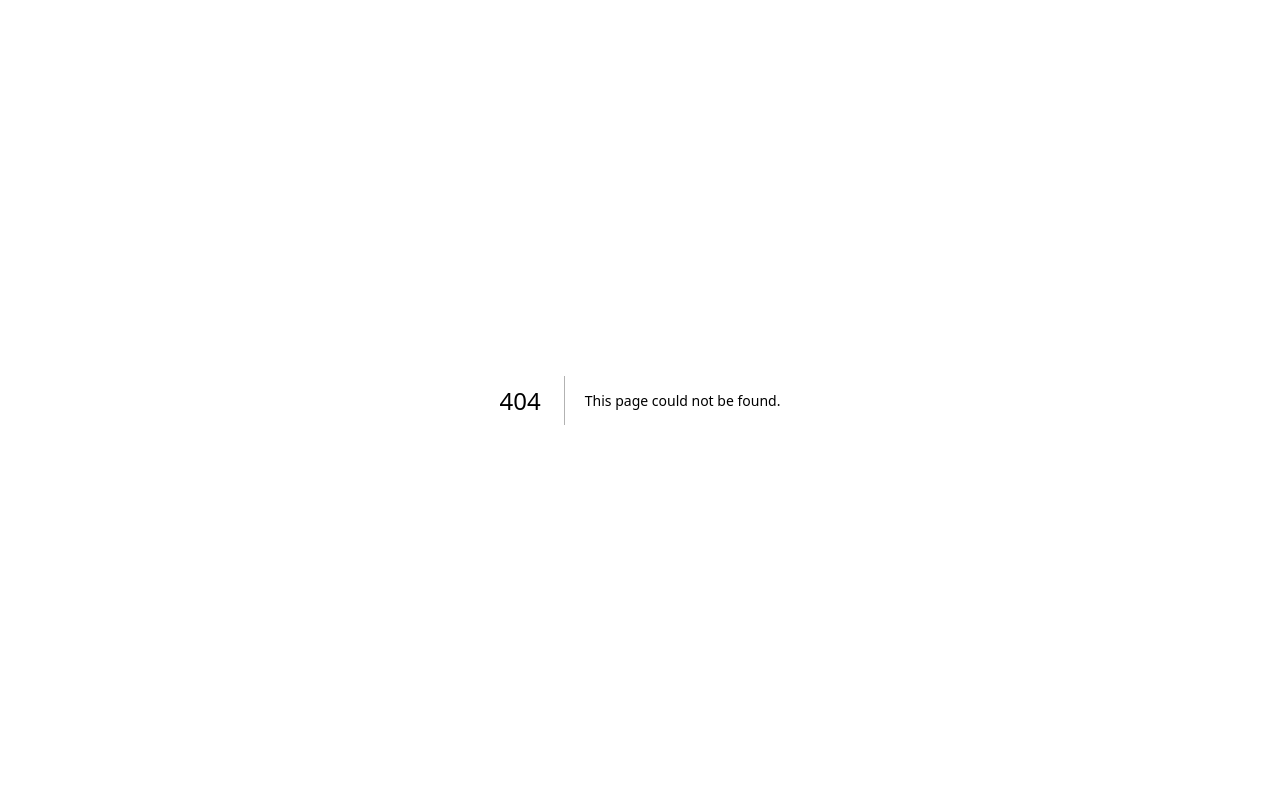
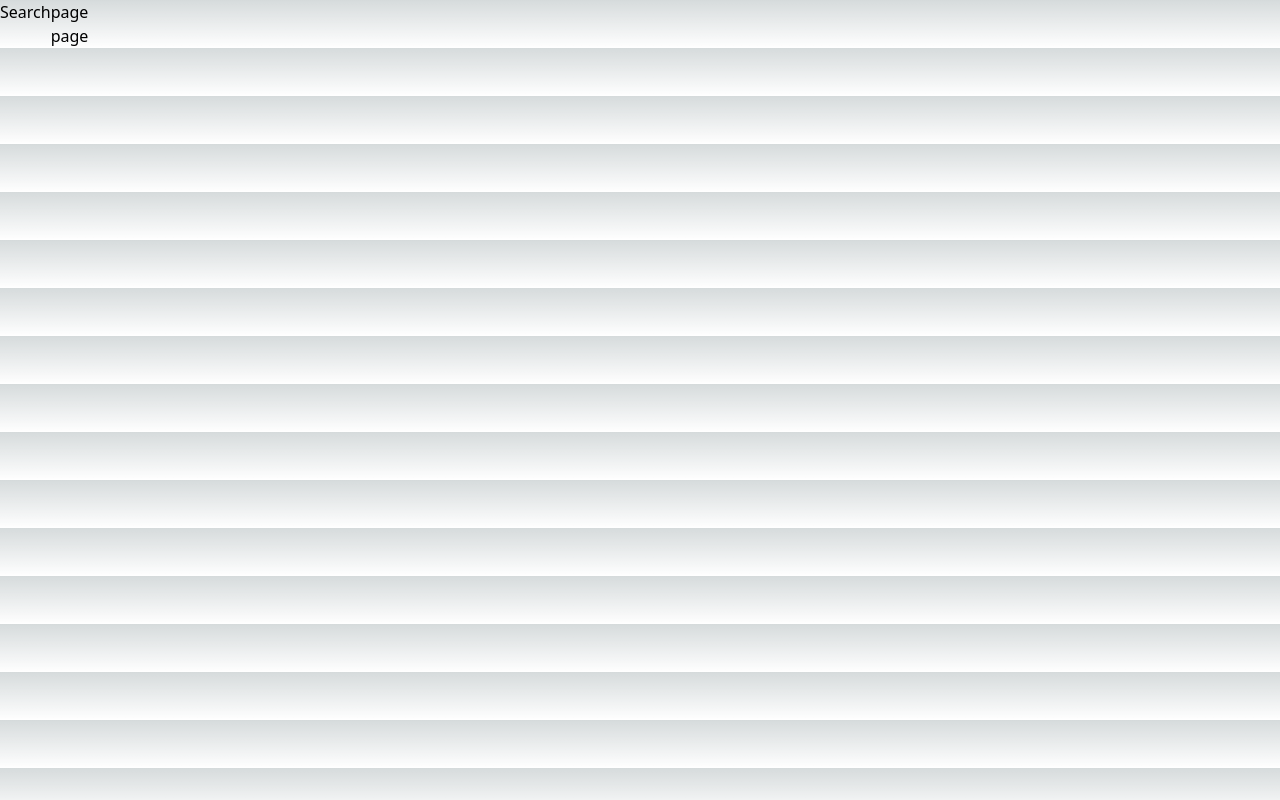
Before and after one commit to arsalan06/nextjs-13, a Next.js app: page /search in a window 1280 px wide. Before the commit this address had no page. Built offline with nearby package versions, Linux system fonts and the light colour scheme.

Commit message:
integrate todo API and dynamic routes add page not found page

```diff
--- a/package.json
+++ b/package.json
@@ -20,6 +20,8 @@
     "typescript": "5.0.4"
   },
   "devDependencies": {
+    "autoprefixer": "^10.4.14",
+    "postcss": "^8.4.23",
     "tailwindcss": "^3.3.2"
   }
 }
--- /dev/null
+++ b/postcss.config.js
@@ -0,0 +1,6 @@
+module.exports = {
+  plugins: {
+    tailwindcss: {},
+    autoprefixer: {},
+  },
+}
--- a/src/app/globals.css
+++ b/src/app/globals.css
@@ -1,3 +1,6 @@
+@tailwind base;
+@tailwind components;
+@tailwind utilities;
 :root {
   --max-width: 1100px;
   --border-radius: 12px;
--- /dev/null
+++ b/src/app/search/layout.tsx
@@ -0,0 +1,31 @@
+// import Search from "./Search"
+
+import Search from "./page";
+
+// export const metadata = {
+//   title: 'Create Next App',
+//   description: 'Generated by create next app',
+// }
+
+export default function RootLayout({
+  children,
+}: {
+  children: React.ReactNode;
+}) {
+  return (
+    <main
+      style={{
+        display: "flex",
+      }}
+    >
+      <div>
+        <h1>Search</h1>
+      </div>
+      <div>
+        {/* @ts-ignore */}
+        <Search />
+        <div>{children}</div>
+      </div>
+    </main>
+  );
+}
--- /dev/null
+++ b/src/app/search/page.tsx
@@ -0,0 +1,9 @@
+import React from 'react'
+
+function Search() {
+  return (
+    <div>page</div>
+  )
+}
+
+export default Search
--- /dev/null
+++ b/src/app/todos/[todoId]/not-found.tsx
@@ -0,0 +1,9 @@
+import React from 'react'
+
+function NotFound() {
+  return (
+    <div>NotFound</div>
+  )
+}
+
+export default NotFound
--- a/src/app/todos/[todoId]/page.tsx
+++ b/src/app/todos/[todoId]/page.tsx
@@ -1,5 +1,8 @@
 import React from "react";
 import { Todo } from "../../../../typings";
+import {notFound} from "next/navigation"
+export const dynamicParams=true;
+// dynamicParams is used for generation a page that is not generated at build time but it has a problem it will rander UI for that page which has not data available. for this problemwe will use notFound function
 type PageProps = {
   params: {
     todoId: string;
@@ -7,20 +10,38 @@ type PageProps = {
 };
 const fetchTodos = async (todoId: string) => {
   const res = await fetch(
-    `https://jsonplaceholder.typicode.com/todos/${todoId}`
+    `https://jsonplaceholder.typicode.com/todos/${todoId}`,
+    // {cache:"force-cache"}  static side generation
+    {next:{revalidate: 60}} //increatmental static generation
+    // {cache:"no-cache"}  server side generation
   );
   const todos: Todo[] = await res.json();
+  console.log(todos)
   return todos;
 };
 async function TodoPage({ params: { todoId } }: PageProps) {
   const todos = await fetchTodos(todoId);
+  {/* @ts-ignore */}
+  if(!todos.id) return notFound()
   return (
     <div className="p-10 bg-yellow-200 border-2 m-2 shadow-lg">
       <p>
-        #{todos.id}:{todos.title}
+        {/* @ts-ignore */}
+        #{todos?.id}:{todos?.title}
       </p>
     </div>
   );
 }
 
+// Return a list of `params` to populate the [slug] dynamic segment
+export async function generateStaticParams() {
+  const res = await fetch('https://jsonplaceholder.typicode.com/todos/')
+  const todos:Todo[]=await res.json();
+ // for this DEMO we are only prebuilding the first 10 pages to avoid being rate limited by the DEMO API
+ const trimmedTodos=todos.slice(0.10);
+  return trimmedTodos.map((todo) => ({
+    todoId: todo.id.toString(),
+  }));
+}
+
 export default TodoPage;
--- /dev/null
+++ b/src/app/todos/layout.tsx
@@ -0,0 +1,26 @@
+import TodosList from "./TodosList"
+
+// export const metadata = {
+//   title: 'Create Next App',
+//   description: 'Generated by create next app',
+// }
+
+export default function RootLayout({
+  children,
+}: {
+  children: React.ReactNode
+}) {
+  return (
+   <main style={{
+    display:"flex"
+   }}>
+    <div>
+      {/* @ts-ignore */}
+      <TodosList/>
+    </div>
+    <div>
+      {children}
+    </div>
+   </main>
+  )
+}
--- a/src/app/todos/page.tsx
+++ b/src/app/todos/page.tsx
@@ -4,8 +4,7 @@ import TodosList from './TodosList'
 const Home = () => {
   return (
     <div>
-        {/* @ts-ignore */}
-        <TodosList/>
+    This is where my Todos list will start
     </div>
   )
 }
--- a/tailwind.config.js
+++ b/tailwind.config.js
@@ -1,6 +1,13 @@
 /** @type {import('tailwindcss').Config} */
 module.exports = {
-  content: ["./src/**/*.{html,js}"],
+  content: [
+    "./app/**/*.{js,ts,jsx,tsx,mdx}",
+    "./pages/**/*.{js,ts,jsx,tsx,mdx}",
+    "./components/**/*.{js,ts,jsx,tsx,mdx}",
+
+    // Or if using `src` directory:
+    "./src/**/*.{js,ts,jsx,tsx,mdx}",
+  ],
   theme: {
     extend: {},
   },
```
Also changed, not shown: 1 other file (tests, documents, lock files or other folders).
